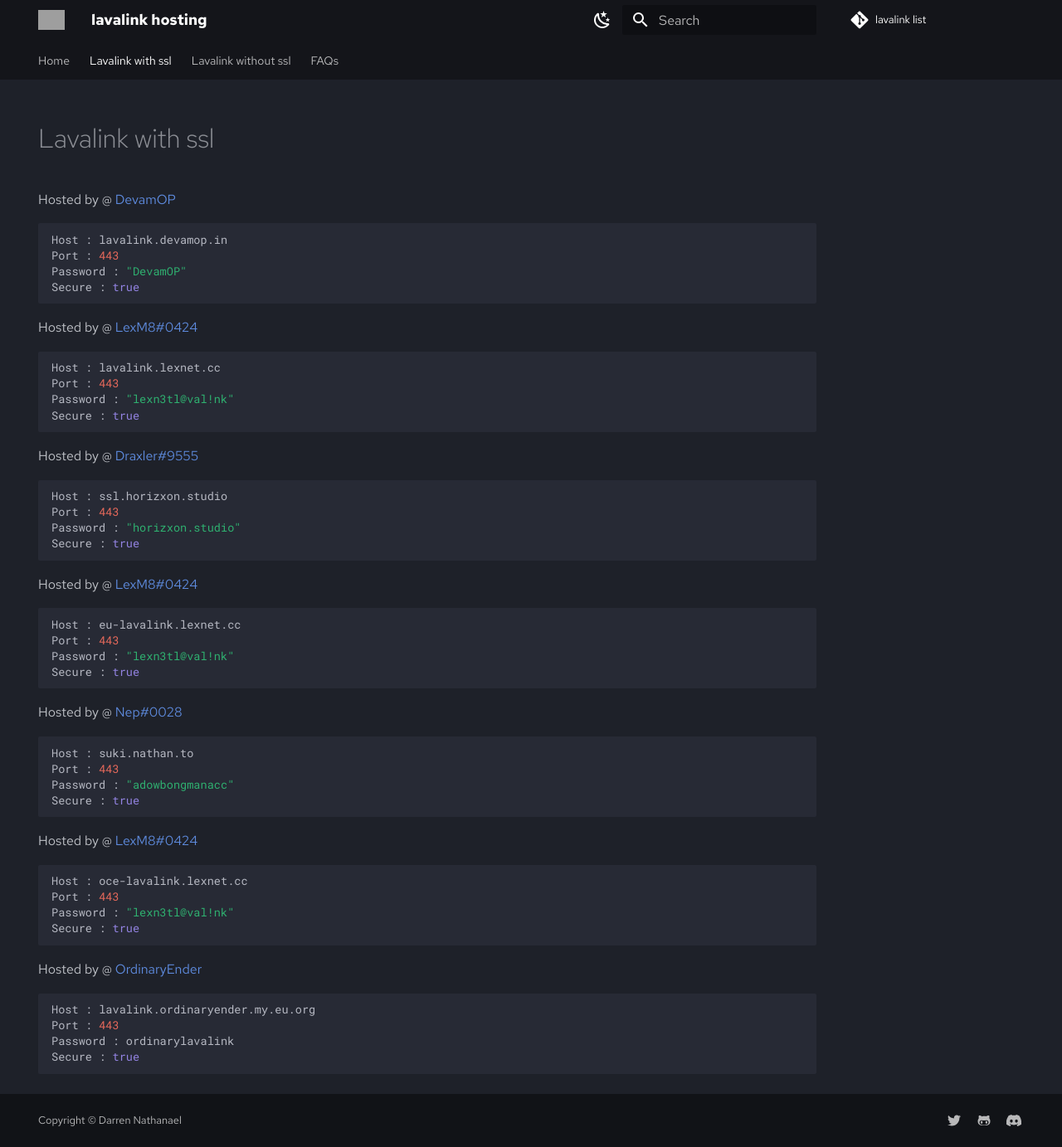
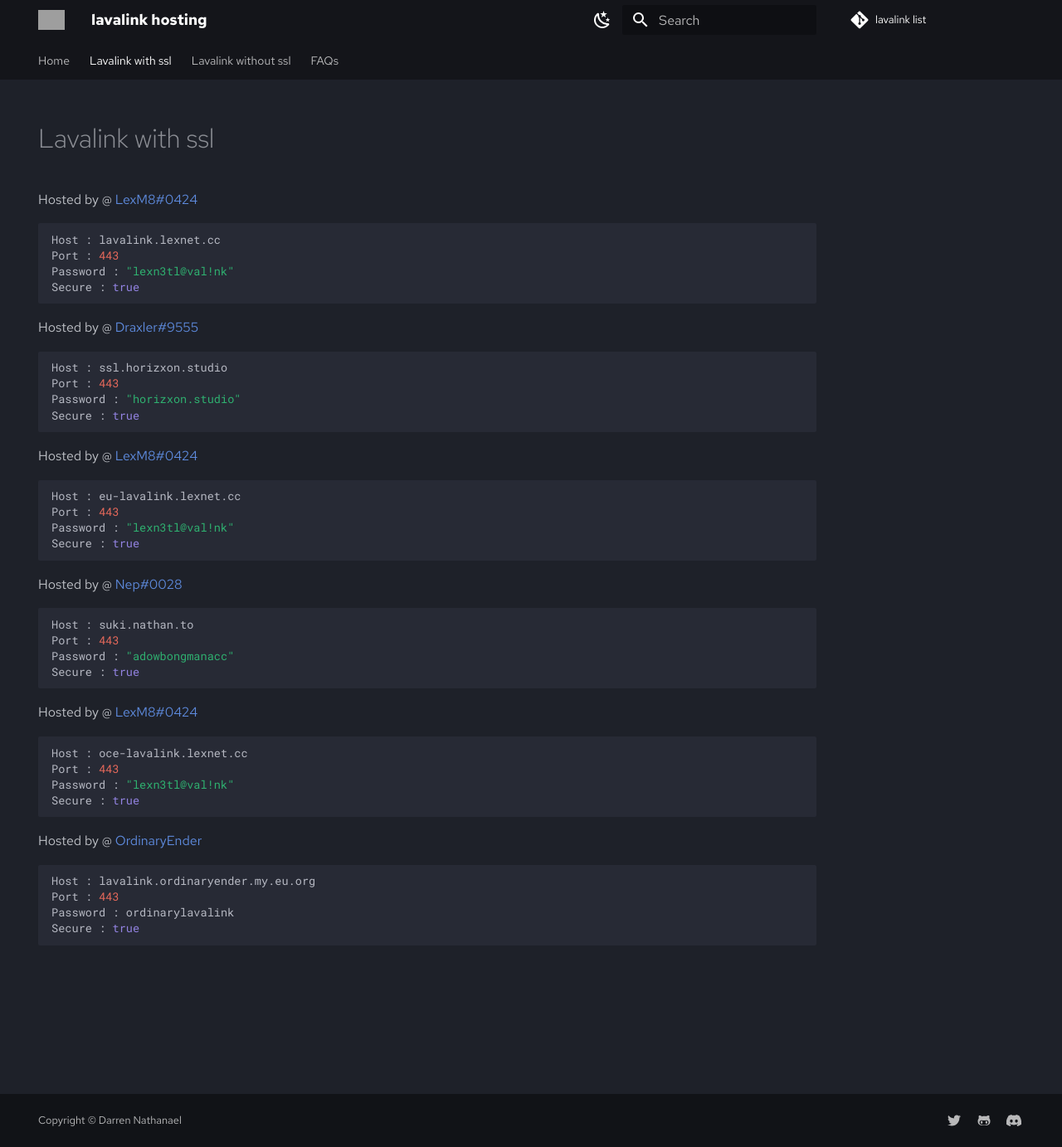
Before and after one commit to DarrenOfficial/lavalink-list, an MkDocs documentation site: the page built from docs/SSL/lavalink-with-ssl.md, in a window 1280 px wide and 1383 px high. Shown: the whole window at 83% size. Built offline with MkDocs 1.6.1 and Material for MkDocs 9.7.7, drawn with Linux system fonts in a browser that asks for light colours; comment, search, counter and statistics services are not loaded; grey boxes are pictures that could not be loaded.

Commit message:
Remove my lavalink (#343)

````diff
--- a/docs/SSL/lavalink-with-ssl.md
+++ b/docs/SSL/lavalink-with-ssl.md
@@ -6,14 +6,6 @@ description: SSL Uses Secure WS connection, whilst No SSL uses standard WS. if y
 <!-- inject image ad -->
 <div data-ea-style="stickybox" class="dark horizontal" data-ea-publisher="darrennathanaelcom" data-ea-type="image"></div>
 
-
-Hosted by @ [DevamOP](https://bit.ly/m/devam)
-```bash
-Host : lavalink.devamop.in
-Port : 443
-Password : "DevamOP"
-Secure : true
-```
 
 Hosted by @ [LexM8#0424](https://freelavalink.lexnet.cc)
 ```bash
````
Also changed, not shown: docs/NoSSL/lavalink-without-ssl.md (+0 -8 lines).
